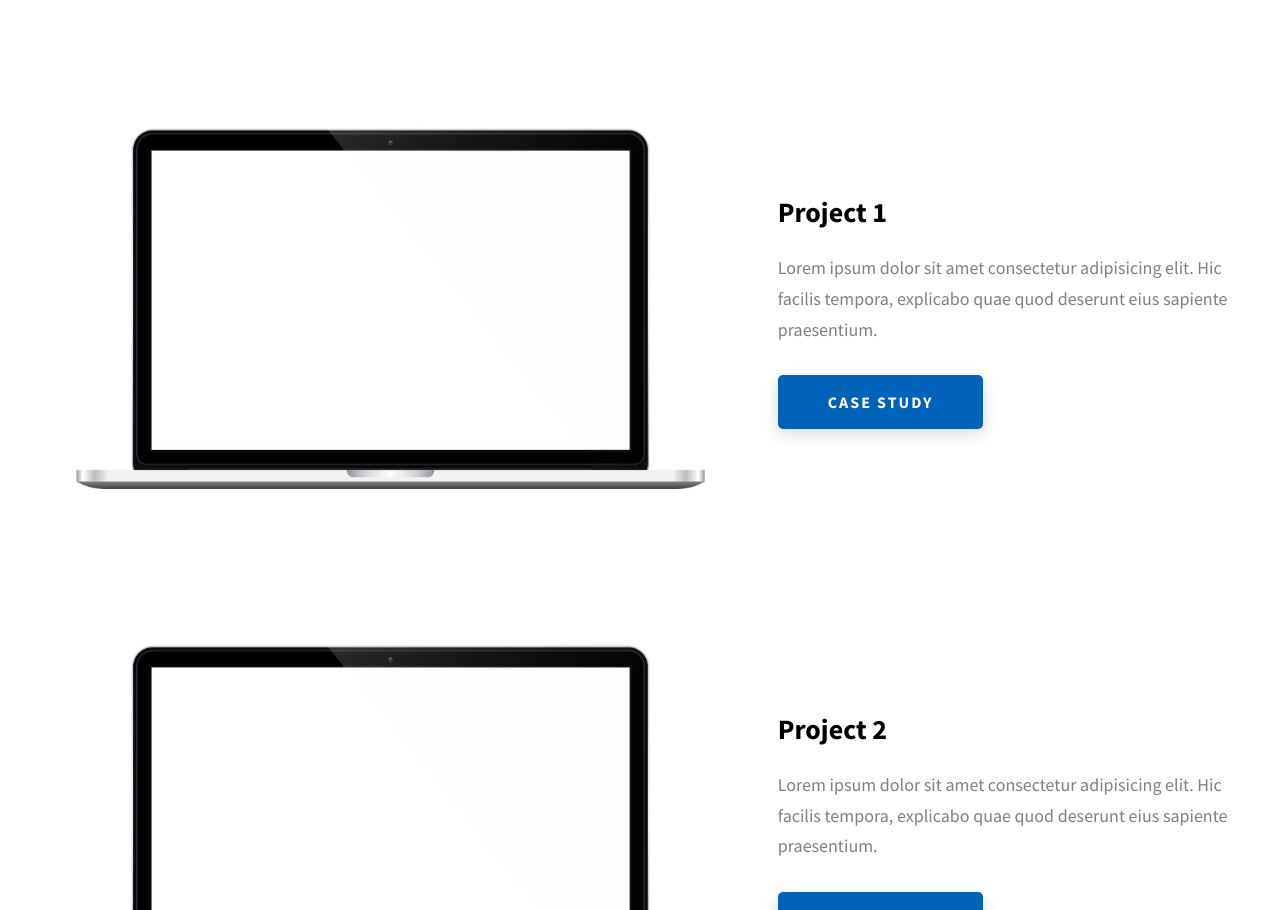
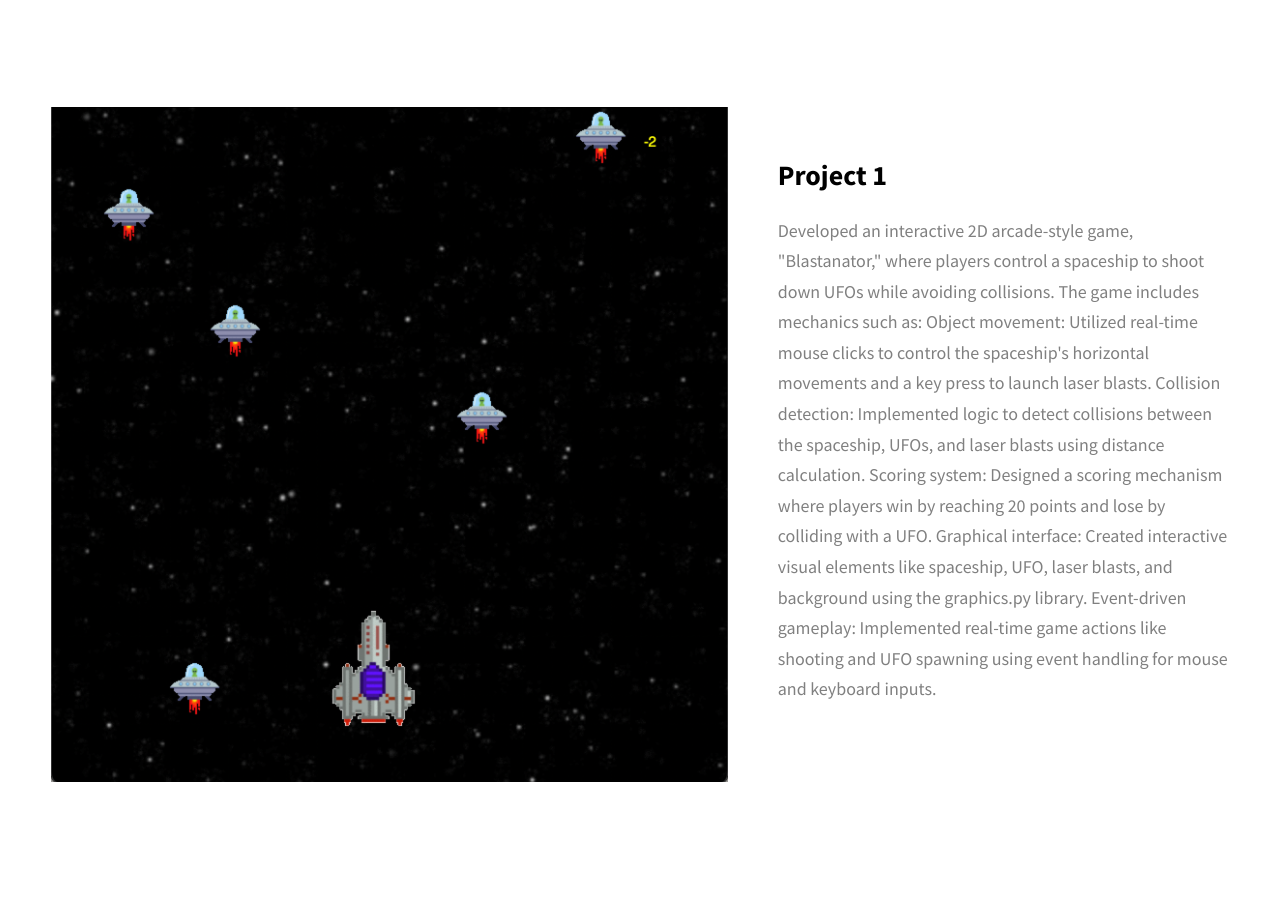
Before and after one commit to nathansisay22/nathanportfolio, a website: page public/index.html in a window 1280 px wide. Shown: the part 1890-2800 px from the top of the page. Drawn offline with Linux system fonts and the light colour scheme; files that its build step writes are made by us from their sources.

Commit message:
Added image for  project

```diff
--- a/public/index.html
+++ b/public/index.html
@@ -85,13 +85,7 @@
     <section class="home-hero">
       <div class="home-hero__content">
         <h1 class="heading-primary">Hey, My name is Nathan Sisay</h1>
-        <div class="home-hero__info">
-          <p class="text-primary">
-            Lorem ipsum dolor sit amet consectetur adipisicing elit. Hic facilis
-            tempora explicabo quae quod deserunt eius sapiente solutions for
-            complex problems
-          </p>
-        </div>
+
         <div class="home-hero__cta">
           <a href="./#projects" class="btn btn--bg">Projects</a>
         </div>
@@ -201,7 +195,7 @@
           <div class="projects__row">
             <div class="projects__row-img-cont">
               <img
-                src="./assets/jpeg/project-mockup-example.jpeg"
+                src="./assets/blastanator.png"
                 alt="Software Screenshot"
                 class="projects__row-img"
                 loading="lazy"
@@ -210,16 +204,14 @@
             <div class="projects__row-content">
               <h3 class="projects__row-content-title">Project 1</h3>
               <p class="projects__row-content-desc">
-                Lorem ipsum dolor sit amet consectetur adipisicing elit. Hic
-                facilis tempora, explicabo quae quod deserunt eius sapiente
-                praesentium.
+                Developed an interactive 2D arcade-style game, "Blastanator," where players control a spaceship to shoot down UFOs while avoiding collisions.
+                The game includes mechanics such as:
+                Object movement: Utilized real-time mouse clicks to control the spaceship's horizontal movements and a key press to launch laser blasts.
+                Collision detection: Implemented logic to detect collisions between the spaceship, UFOs, and laser blasts using distance calculation.
+                Scoring system: Designed a scoring mechanism where players win by reaching 20 points and lose by colliding with a UFO.
+                Graphical interface: Created interactive visual elements like spaceship, UFO, laser blasts, and background using the graphics.py library.
+                Event-driven gameplay: Implemented real-time game actions like shooting and UFO spawning using event handling for mouse and keyboard inputs.
               </p>
-              <a
-                href="./project-1.html"
-                class="btn btn--med btn--theme dynamicBgClr"
-                target="_blank"
-                >Case Study</a
-              >
             </div>
           </div>
           <div class="projects__row">
```
Also changed, not shown: public/assets/blastanator.png (added).
